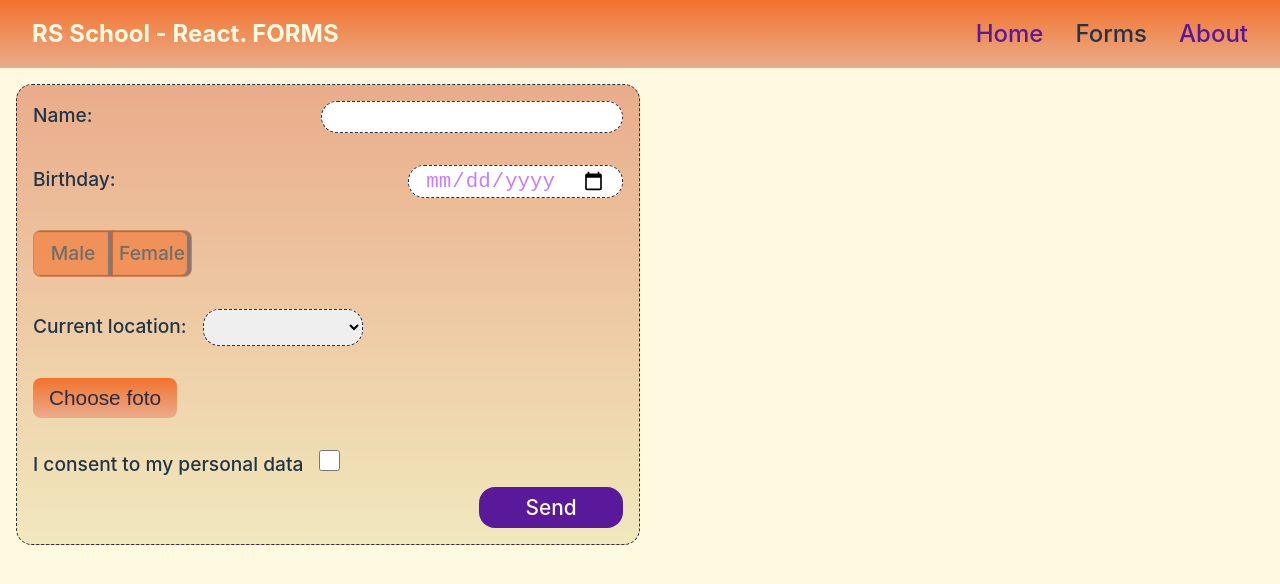
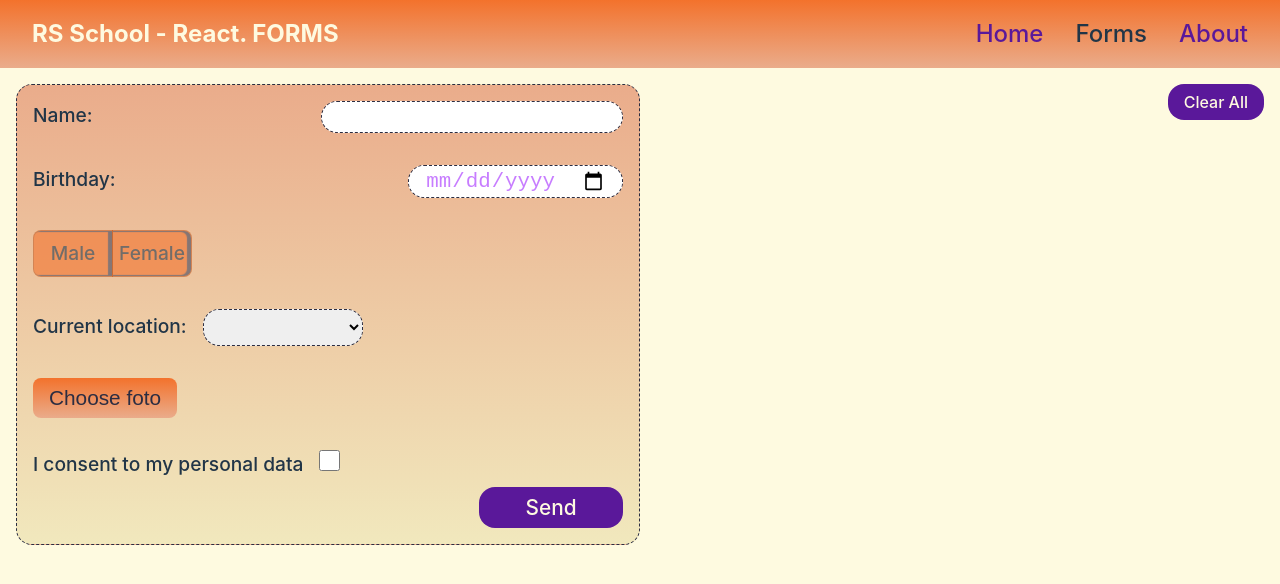
Before and after one commit to tbandelikova/react-studies, a React (Vite) app in the folder react-ts-app/: page /forms in a window 1280 px wide. Shown: the top 584 px of the page. Built offline with nearby package versions, Linux system fonts and the light colour scheme.

Commit message:
feat: add forms to store

```diff
--- a/react-ts-app/src/App.css
+++ b/react-ts-app/src/App.css
@@ -139,12 +139,19 @@
 /* Forms page */
 .formcontainer {
   width: 50%;
+  min-width: 25rem;
   align-self: flex-start;
   border-radius: 1rem;
   border: 1px dashed #2b2d42;
   padding: 1rem;
   background: #eaac8b;
   background: linear-gradient(180deg, #eaac8b 0%, #f1e8bd 100%);
+}
+
+.top-part {
+  width: 100%;
+  display: flex;
+  justify-content: space-between;
 }
 
 .form {
--- a/react-ts-app/src/main.tsx
+++ b/react-ts-app/src/main.tsx
@@ -2,12 +2,16 @@ import React from 'react';
 import ReactDOM from 'react-dom/client';
 import { BrowserRouter } from 'react-router-dom';
 import { App } from './App';
+import { Provider } from 'react-redux';
+import { store } from './redux/store';
 import './index.css';
 
 ReactDOM.createRoot(document.getElementById('root') as HTMLElement).render(
   <React.StrictMode>
-    <BrowserRouter>
-      <App />
-    </BrowserRouter>
+    <Provider store={store}>
+      <BrowserRouter>
+        <App />
+      </BrowserRouter>
+    </Provider>
   </React.StrictMode>
 );
--- a/react-ts-app/src/pages/Forms.tsx
+++ b/react-ts-app/src/pages/Forms.tsx
@@ -1,5 +1,5 @@
-import React, { useState } from 'react';
 import { useForm, SubmitHandler } from 'react-hook-form';
+import { useAppSelector, useAppDispatch } from '../redux/hooks';
 import InputText from '../components/InputText';
 import InputDate from '../components/InputDate';
 import InputFile from '../components/InputFile';
@@ -7,10 +7,13 @@ import InputSelect from '../components/InputSelect';
 import InputSwitch from '../components/InputSwitch';
 import InputCheckbox from '../components/InputCheckbox';
 import { CardUser } from '../components/CardUser';
-import { UserCardPropsType, IFormInput } from '../types/types';
+import { Loader } from '../components/Loader/Loader';
+import { IFormInput } from '../types/types';
+import { getCardsAction, getCardsSuccessAction, getCardsDeletedAction } from '../redux/formSlice';
 
 export const Forms: React.FC = function Forms() {
-  const [users, setUsers] = useState<Array<UserCardPropsType>>([]);
+  const { users, isLoading } = useAppSelector((state) => state.form);
+  const dispatch = useAppDispatch();
   const {
     register,
     formState: { errors },
@@ -20,6 +23,7 @@ export const Forms: React.FC = function Forms() {
     mode: 'onSubmit',
   });
   const onSubmit: SubmitHandler<IFormInput> = (data) => {
+    dispatch(getCardsAction(true));
     const check = confirm(
       `Check your info\n${data.name}\n${data.date}\n${data.location}\n${data.gender}\n`
     );
@@ -32,13 +36,18 @@ export const Forms: React.FC = function Forms() {
         gender: data.gender,
         img: image ? image : 'src/assets/secondImg.svg',
       };
-      setUsers((arr) => [...arr, userData]);
+      dispatch(getCardsSuccessAction(userData));
       reset();
     }
+    dispatch(getCardsAction(false));
+  };
+  const handleClick = () => {
+    dispatch(getCardsDeletedAction());
   };
   return (
     <main>
       <div className="wrapper center-column">
+        <div className="top-part">
           <div className="formcontainer">
             <form className="form" onSubmit={handleSubmit(onSubmit)} autoComplete="off">
               <div className="form-element">
@@ -79,8 +88,15 @@ export const Forms: React.FC = function Forms() {
               </div>
             </form>
           </div>
+          <div className="form-clear">
+            <button className="btn search-button" onClick={handleClick}>
+              Clear All
+            </button>
+            {isLoading && <Loader />}
+          </div>
+        </div>
         <div className="form-cards">
-          {users && users.map((item, index) => <CardUser {...item} key={index} />)}
+          {!isLoading && users && users.map((item, index) => <CardUser {...item} key={index} />)}
         </div>
       </div>
     </main>
```
Lines whose indentation alone changed are shown as unchanged.
